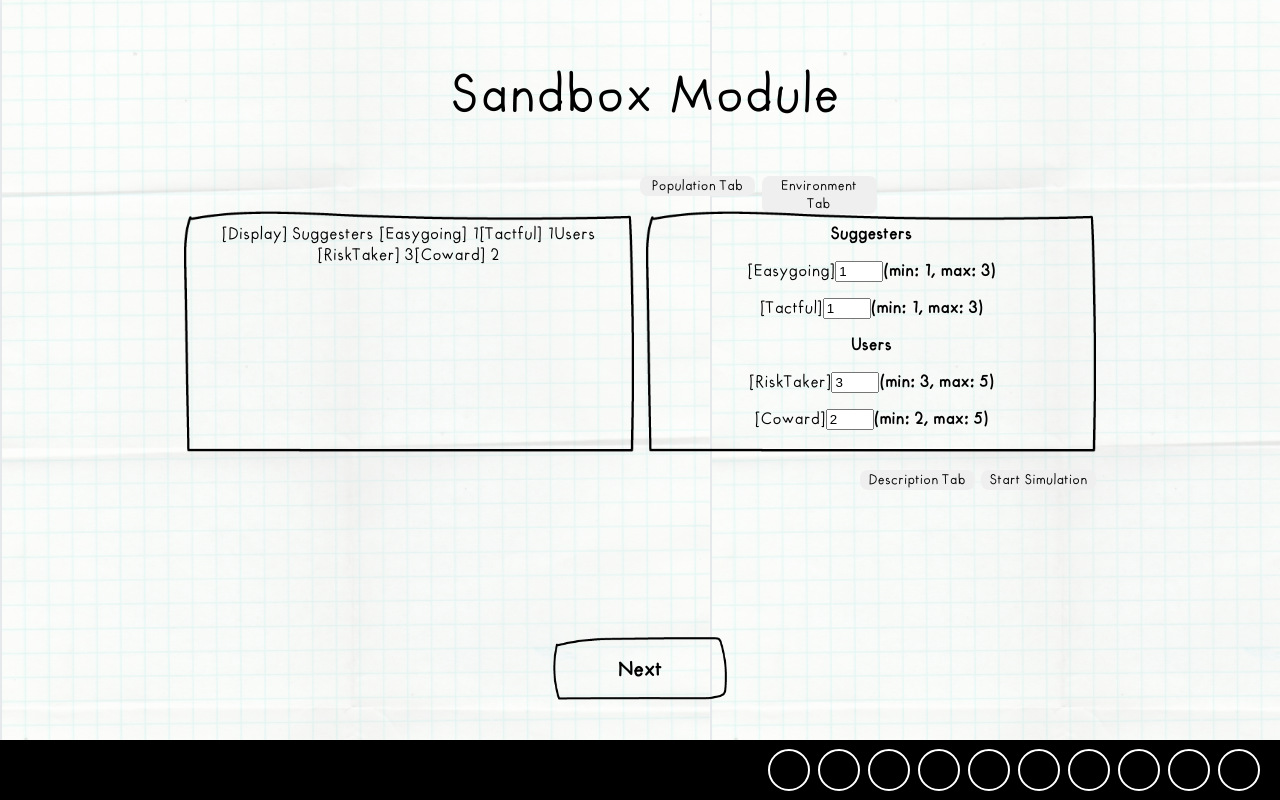
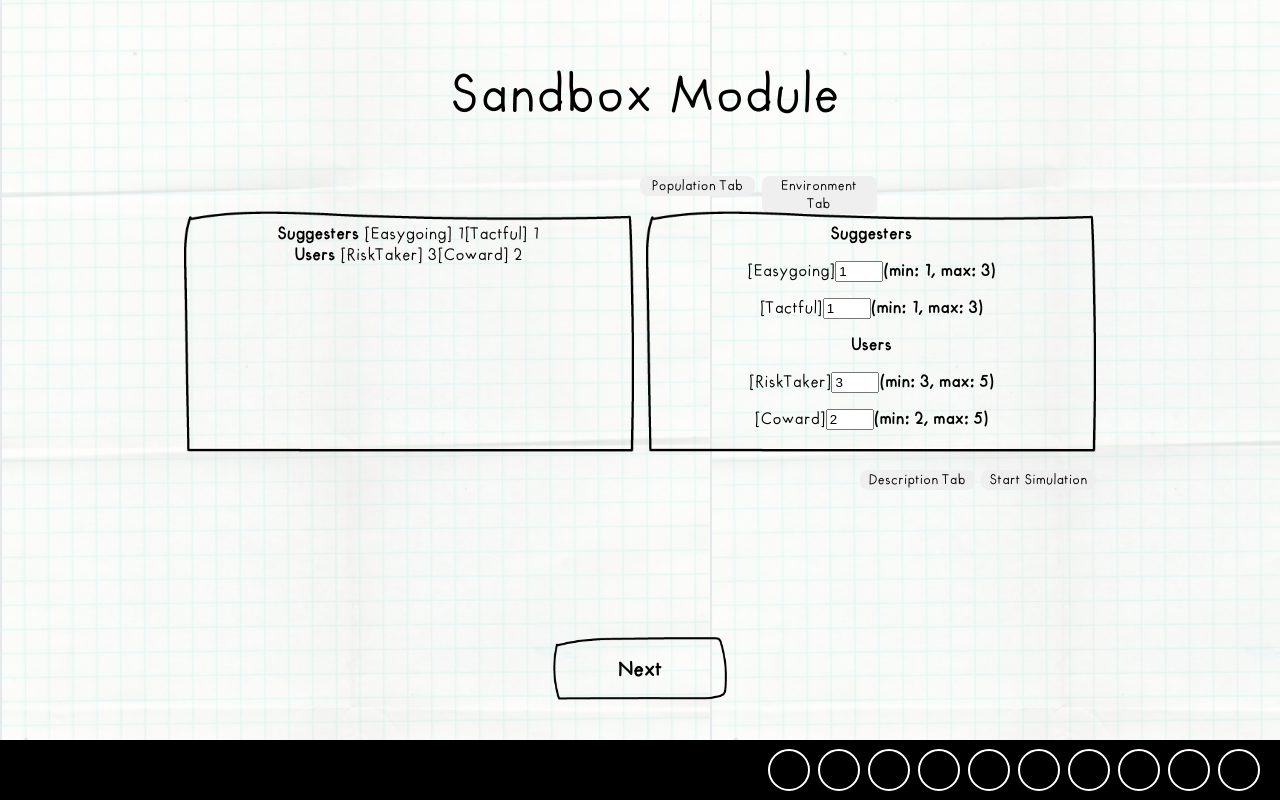
Before and after one commit to ericagong/SNU-project, a React (Create React App) app: page /sandbox in a window 1280 px wide. Built offline with nearby package versions, Linux system fonts and the light colour scheme.

Commit message:
fix: css sandbox typography

```diff
--- a/src/containers/sandbox/Sandbox.js
+++ b/src/containers/sandbox/Sandbox.js
@@ -297,11 +297,12 @@ class Sandbox extends Component {
 
               <div className = 'display'>
                 <img className="display_Container" src={Box} alt={Box} />
-                [Display]
-                Suggesters
+                {/* [Display] */}
+                <b>Suggesters </b>
                 [Easygoing] {this.state.easygoingPop}
                 [Tactful] {this.state.tactfulPop}
-                Users
+                <br/>
+                <b>Users </b>
                 [RiskTaker] {this.state.riskTakerPop}
                 [Coward] {this.state.cowardPop}
                 <div className = 'UserList'>
```
